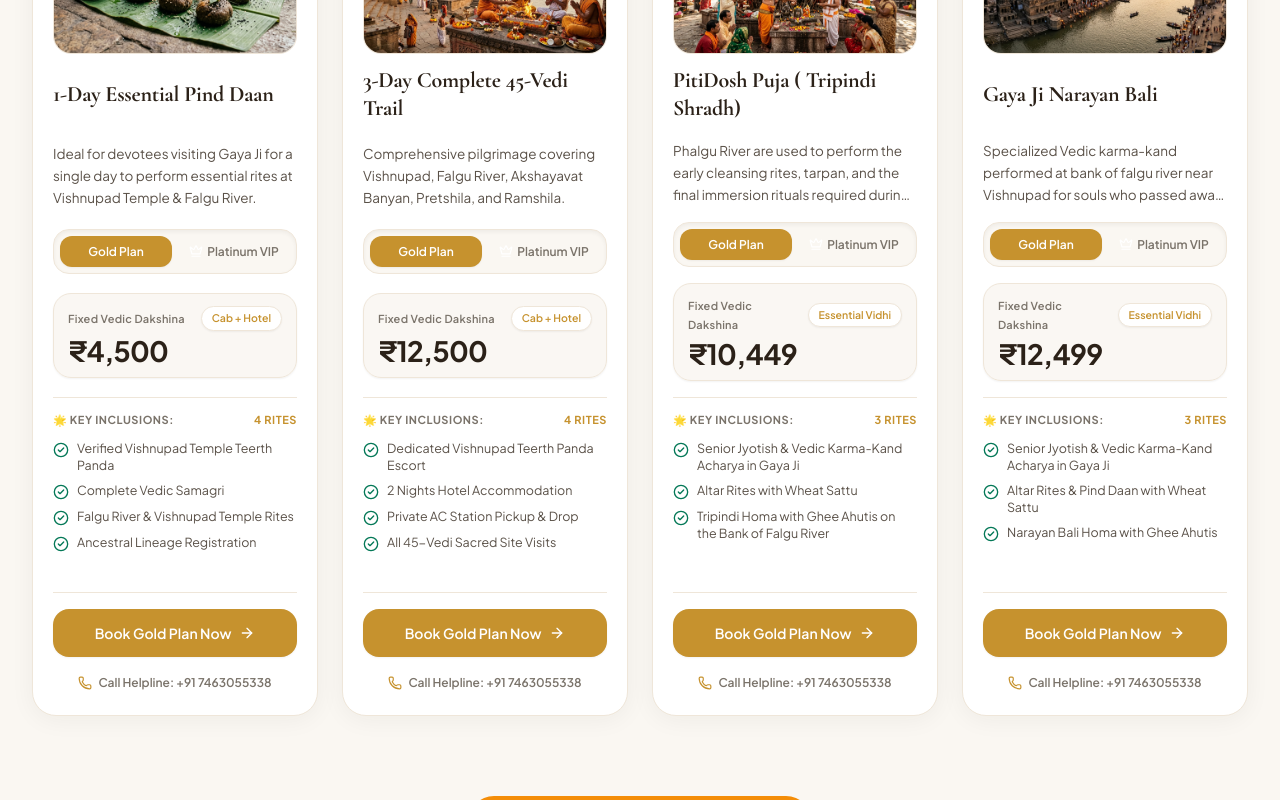
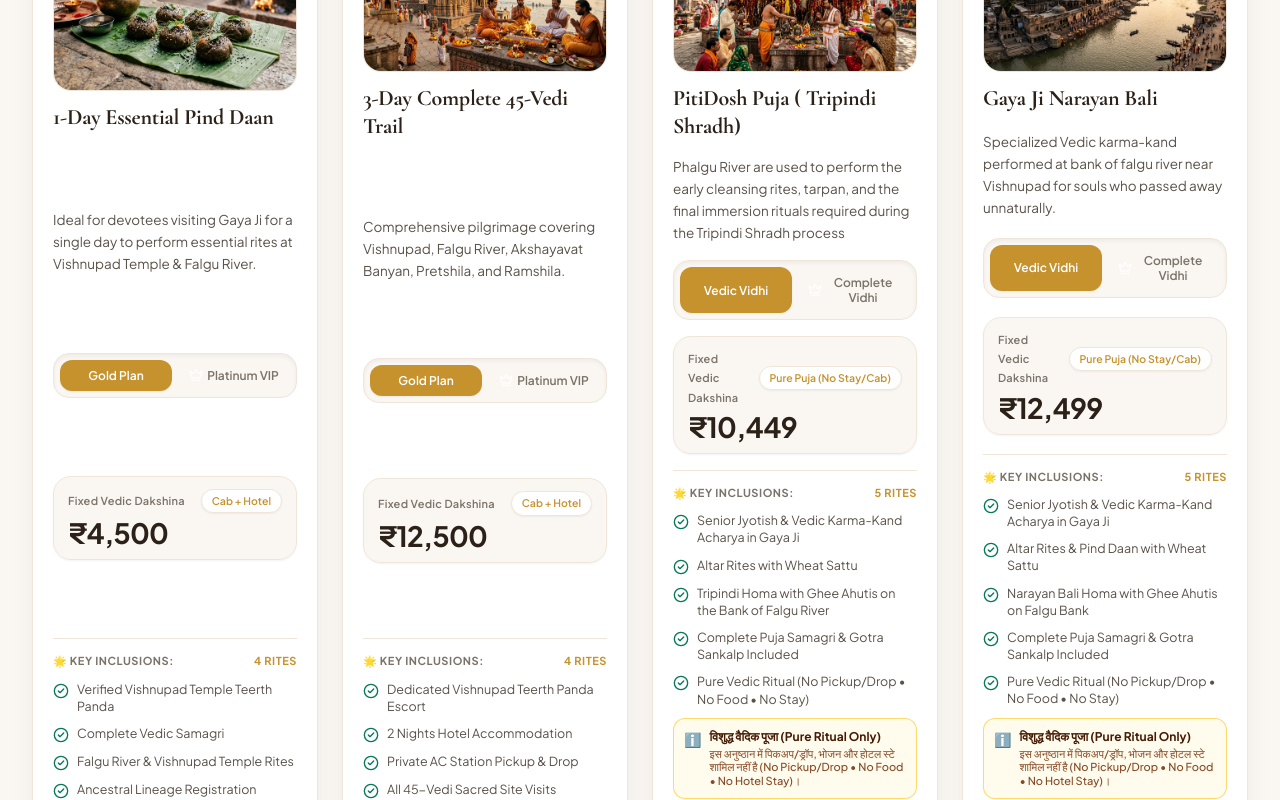
Before and after one commit to Sandeepchetna/pinddaan, a Next.js app: page / in a window 1280 px wide. Shown: the part 4480-5280 px from the top of the page. Built offline with nearby package versions, Linux system fonts and the light colour scheme; no server answers; the database is empty.

Commit message:
fix(packages): remove Brahmin Bhoj, clarify no pickup/stay/food for Narayan Bali and Tripindi, and display full text without truncation

```diff
--- a/src/app/admin/actions.ts
+++ b/src/app/admin/actions.ts
@@ -313,7 +313,7 @@ export async function getPublicBookingData() {
         image: pkg.image || '/images/gaya_vishnupad.jpg',
         vedisCovered: pkg.vedisCovered?.join(', ') || 'Vishnupad, Falgu River, Akshayavat',
         panditType: pkg.panditType || 'Verified 4th-Gen Gaya Teerth Purohit',
-        foodIncluded: pkg.foodIncluded || 'Brahman Bhoj for Vedic Pandits'
+        foodIncluded: pkg.foodIncluded || 'Pure Satvik Meals'
       }));
     }
 
--- a/src/app/blog/[slug]/page.tsx
+++ b/src/app/blog/[slug]/page.tsx
@@ -189,7 +189,7 @@ const DEFAULT_PACKAGES = [
     title: '1-Day Essential Pind Daan',
     priceINR: 4500,
     shortDesc: 'Falgu River, Vishnupad & Akshayavat with verified hereditary panda.',
-    features: ['3 Sacred Vedis', 'Puja Samagri', 'Brahman Bhoj']
+    features: ['3 Sacred Vedis', 'Puja Samagri', 'Gotra Sankalp']
   },
   {
     slug: '3-day-complete-tri-sthali',
@@ -818,7 +818,7 @@ export default async function ArticleDetailPage({ params }: { params: Promise<{
                     </li>
                     <li className="flex items-center gap-1.5">
                       <CheckCircle2 className="w-3 h-3 text-emerald-600 shrink-0" />
-                      <span>Brahman Bhoj Included</span>
+                      <span>Gotra Sankalp & Dakshina</span>
                     </li>
                   </ul>
                 </div>
--- a/src/app/packages/page.tsx
+++ b/src/app/packages/page.tsx
@@ -75,8 +75,8 @@ export default async function PackagesPage() {
         badge: 'MOST POPULAR',
         image: '/images/akshay_vat.jpg',
         shortDesc: 'Phalgu River are used to perform the early cleansing rites, tarpan, and the final immersion rituals required during the Tripindi Shradh process',
-        inclusions: 'Senior Jyotish & Vedic Karma-Kand Acharya in Gaya Ji\nAltar Rites with Wheat Sattu\nTripindi Homa with Ghee Ahutis on the Bank of Falgu River',
-        goldInclusions: 'Senior Jyotish & Vedic Karma-Kand Acharya in Gaya Ji\nAltar Rites with Wheat Sattu\nTripindi Homa with Ghee Ahutis on the Bank of Falgu River'
+        inclusions: 'Senior Jyotish & Vedic Karma-Kand Acharya in Gaya Ji\nAltar Rites with Wheat Sattu\nTripindi Homa with Ghee Ahutis on the Bank of Falgu River\nComplete Puja Samagri & Gotra Sankalp Included\nPure Vedic Ritual (No Pickup/Drop • No Food • No Stay)',
+        goldInclusions: 'Senior Jyotish & Vedic Karma-Kand Acharya in Gaya Ji\nAltar Rites with Wheat Sattu\nTripindi Homa with Ghee Ahutis on the Bank of Falgu River\nComplete Puja Samagri & Gotra Sankalp Included\nPure Vedic Ritual (No Pickup/Drop • No Food • No Stay)'
       },
       {
         id: 'p-4',
@@ -88,8 +88,8 @@ export default async function PackagesPage() {
         badge: 'SPECIALIZED REMEDY',
         image: '/images/gaya_drone.jpg',
         shortDesc: 'Specialized Vedic karma-kand performed at bank of falgu river near Vishnupad for souls who passed away unnaturally.',
-        inclusions: 'Senior Jyotish & Vedic Karma-Kand Acharya in Gaya Ji\nAltar Rites & Pind Daan with Wheat Sattu\nNarayan Bali Homa with Ghee Ahutis',
-        goldInclusions: 'Senior Jyotish & Vedic Karma-Kand Acharya in Gaya Ji\nAltar Rites & Pind Daan with Wheat Sattu\nNarayan Bali Homa with Ghee Ahutis'
+        inclusions: 'Senior Jyotish & Vedic Karma-Kand Acharya in Gaya Ji\nAltar Rites & Pind Daan with Wheat Sattu\nNarayan Bali Homa with Ghee Ahutis on Falgu Bank\nComplete Puja Samagri & Gotra Sankalp Included\nPure Vedic Ritual (No Pickup/Drop • No Food • No Stay)',
+        goldInclusions: 'Senior Jyotish & Vedic Karma-Kand Acharya in Gaya Ji\nAltar Rites & Pind Daan with Wheat Sattu\nNarayan Bali Homa with Ghee Ahutis on Falgu Bank\nComplete Puja Samagri & Gotra Sankalp Included\nPure Vedic Ritual (No Pickup/Drop • No Food • No Stay)'
       }
     ];
   }
--- a/src/app/pre-booking/page.tsx
+++ b/src/app/pre-booking/page.tsx
@@ -100,7 +100,7 @@ If the user specifies father/mother/navami/ekadashi/amavasya or an English date,
       badge: 'MOST POPULAR',
       shortDesc: 'Ideal for devotees visiting Gaya Ji for a single day to perform essential rites at Vishnupad Temple & Falgu River.',
       image: '/images/gaya_vishnupad.jpg',
-      inclusions: 'Verified Vishnupad Temple Teerth Panda\nComplete Vedic Samagri (Pind, Barley, Sesame, Milk, Honey)\nFalgu River & Vishnupad Temple Rites\nAkshayavat Thread Ceremony & Lineage Registration\nBrahman Bhoj for Vedic Brahmins',
+      inclusions: 'Verified Vishnupad Temple Teerth Panda\nComplete Vedic Samagri (Pind, Barley, Sesame, Milk, Honey)\nFalgu River & Vishnupad Temple Rites\nAkshayavat Thread Ceremony & Lineage Registration\nGau Seva & Gotra Sankalp Chanting',
       goldInclusions: 'VIP Senior Lineage Teerth Panda Assignment\nPrivate AC Cab Station Pickup & Drop\nComplete Vedic Samagri & Special Bhog Offerings\nFalgu River, Vishnupad Temple & Sita Kund Rites\nAkshayavat Thread Ceremony & Lineage Certificate\nPriority Temple Darshan Access'
     },
     {
@@ -124,8 +124,8 @@ If the user specifies father/mother/navami/ekadashi/amavasya or an English date,
       badge: 'MOST POPULAR',
       image: '/images/akshay_vat.jpg',
       shortDesc: 'Phalgu River are used to perform the early cleansing rites, tarpan, and the final immersion rituals required during the Tripindi Shradh process',
-      inclusions: 'Senior Jyotish & Vedic Karma-Kand Acharya in Gaya Ji\nAltar Rites with Wheat Sattu\nTripindi Homa with Ghee Ahutis on the Bank of Falgu River',
-      goldInclusions: 'Senior Jyotish & Vedic Karma-Kand Acharya in Gaya Ji\nAltar Rites with Wheat Sattu\nTripindi Homa with Ghee Ahutis on the Bank of Falgu River'
+      inclusions: 'Senior Jyotish & Vedic Karma-Kand Acharya in Gaya Ji\nAltar Rites with Wheat Sattu\nTripindi Homa with Ghee Ahutis on the Bank of Falgu River\nComplete Puja Samagri & Gotra Sankalp Included\nPure Vedic Ritual (No Pickup/Drop • No Food • No Stay)',
+      goldInclusions: 'Senior Jyotish & Vedic Karma-Kand Acharya in Gaya Ji\nAltar Rites with Wheat Sattu\nTripindi Homa with Ghee Ahutis on the Bank of Falgu River\nComplete Puja Samagri & Gotra Sankalp Included\nPure Vedic Ritual (No Pickup/Drop • No Food • No Stay)'
     },
     {
       slug: 'gaya-ji-narayan-bali-',
@@ -136,8 +136,8 @@ If the user specifies father/mother/navami/ekadashi/amavasya or an English date,
       badge: 'SPECIALIZED REMEDY',
       image: '/images/gaya_drone.jpg',
       shortDesc: 'Specialized Vedic karma-kand performed at bank of falgu river near Vishnupad for souls who passed away unnaturally.',
-      inclusions: 'Senior Jyotish & Vedic Karma-Kand Acharya in Gaya Ji\nAltar Rites & Pind Daan with Wheat Sattu\nNarayan Bali Homa with Ghee Ahutis',
-      goldInclusions: 'Senior Jyotish & Vedic Karma-Kand Acharya in Gaya Ji\nAltar Rites & Pind Daan with Wheat Sattu\nNarayan Bali Homa with Ghee Ahutis'
+      inclusions: 'Senior Jyotish & Vedic Karma-Kand Acharya in Gaya Ji\nAltar Rites & Pind Daan with Wheat Sattu\nNarayan Bali Homa with Ghee Ahutis on Falgu Bank\nComplete Puja Samagri & Gotra Sankalp Included\nPure Vedic Ritual (No Pickup/Drop • No Food • No Stay)',
+      goldInclusions: 'Senior Jyotish & Vedic Karma-Kand Acharya in Gaya Ji\nAltar Rites & Pind Daan with Wheat Sattu\nNarayan Bali Homa with Ghee Ahutis on Falgu Bank\nComplete Puja Samagri & Gotra Sankalp Included\nPure Vedic Ritual (No Pickup/Drop • No Food • No Stay)'
     }
   ]);
 
@@ -611,13 +611,41 @@ Dhanyawad! 🙏`;
                 }`}>
                   <div className="space-y-1">
                     <div className="inline-flex items-center gap-1.5 px-3 py-0.5 rounded-full text-[10px] font-extrabold uppercase tracking-wider text-[#6f1d14] bg-white border border-amber-300">
-                      {isPlatinum ? <Crown className="w-3 h-3 text-amber-500" /> : <Award className="w-3 h-3 text-[#F48D08]" />}
-                      <span>{isPlatinum ? 'PLATINUM VIP RITUAL PLAN' : 'GOLD STANDARD RITUAL PLAN'}</span>
+                      {(() => {
+                        const s = ((activePackage?.slug || '') + ' ' + (activePackage?.title || '')).toLowerCase();
+                        const isNarayanOrTripindi = s.includes('narayan') || s.includes('tripindi') || s.includes('pitidosh') || s.includes('pitri');
+                        if (isNarayanOrTripindi) {
+                          return (
+                            <>
+                              <Sparkles className="w-3 h-3 text-[#C6922E]" />
+                              <span>VEDIC REMEDIAL RITUAL (विशुद्ध वैदिक अनुष्ठान)</span>
+                            </>
+                          );
+                        }
+                        return isPlatinum ? (
+                          <>
+                            <Crown className="w-3 h-3 text-amber-500" />
+                            <span>PLATINUM VIP RITUAL PLAN</span>
+                          </>
+                        ) : (
+                          <>
+                            <Award className="w-3 h-3 text-[#F48D08]" />
+                            <span>GOLD STANDARD RITUAL PLAN</span>
+                          </>
+                        );
+                      })()}
                     </div>
                     <p className="text-xs text-gray-600 font-medium">
-                      {isPlatinum
-                        ? 'एसी कैब पिकअप, 3-स्टार होटल स्टे, वरिष्ठ तीर्थ पंडा व ब्राह्मण भोज शामिल।'
-                        : 'विष्णुपद मंदिर व फल्गु नदी तट पर प्रामाणिक वैदिक पिंडदान सामग्री व पंडा दक्षिणा शामिल।'}
+                      {(() => {
+                        const s = ((activePackage?.slug || '') + ' ' + (activePackage?.title || '')).toLowerCase();
+                        const isNarayanOrTripindi = s.includes('narayan') || s.includes('tripindi') || s.includes('pitidosh') || s.includes('pitri');
+                        if (isNarayanOrTripindi) {
+                          return 'वरिष्ठ वैदिक कर्म-काण्ड आचार्य, संपूर्ण पूजा सामग्री, गोत्र संकल्प व फल्गु तट पर वैदिक हवन शामिल (नो पिकअप/ड्रॉप, नो भोजन, नो होटल स्टे)।';
+                        }
+                        return isPlatinum
+                          ? 'एसी कैब पिकअप, होटल स्टे, वरिष्ठ तीर्थ पंडा व संपूर्ण प्रामाणिक सामग्री शामिल।'
+                          : 'विष्णुपद मंदिर व फल्गु नदी तट पर प्रामाणिक वैदिक पिंडदान सामग्री व पंडा दक्षिणा शामिल।';
+                      })()}
                     </p>
                   </div>
 
--- a/src/components/common/GlobalSearchModal.tsx
+++ b/src/components/common/GlobalSearchModal.tsx
@@ -62,7 +62,7 @@ export default function GlobalSearchModal({ isOpen, onClose }: GlobalSearchModal
     const samplePackages = [
       { slug: '1-day-essential-pind-daan', title: '1-Day Essential Pind Daan (₹4,500)', desc: 'Falgu River, Vishnupad Sanctum, & Akshayavat with verified Purohit & all samagri.' },
       { slug: '3-day-complete-tri-sthali', title: '3-Day Complete Tri-Sthali (₹12,500)', desc: 'All 45 Sacred Vedis, AC transport, hotel coordination, and lineage bahi-khata.' },
-      { slug: '1-day-express-pind-daan', title: '1-Day Express VIP Pind Daan (₹7,500)', desc: 'Priority temple darshan, express panda escort, and pure satvik bhoj.' },
+      { slug: '1-day-express-pind-daan', title: '1-Day Express VIP Pind Daan (₹7,500)', desc: 'Priority temple darshan, express panda escort, and complete Vedic samagri.' },
       { slug: 'nri-remote-live-stream', title: 'NRI Remote Live Stream Pind Daan (₹8,500)', desc: 'Live 4K Zoom stream with personalized Gotra sankalp and worldwide prasadam shipping.' }
     ];
 
--- a/src/components/packages/PackageCard.tsx
+++ b/src/components/packages/PackageCard.tsx
@@ -32,12 +32,17 @@ export default function PackageCard({ pkg, defaultTier = 'GOLD' }: PackageCardPr
   }, [defaultTier]);
 
   const isPlatinum = tier === 'PLATINUM';
+  const isNarayanOrTripindi = (() => {
+    const s = ((pkg.slug || '') + ' ' + (pkg.title || '')).toLowerCase();
+    return s.includes('narayan') || s.includes('tripindi') || s.includes('pitidosh') || s.includes('pitri');
+  })();
   const price = isPlatinum && pkg.goldPriceINR ? pkg.goldPriceINR : pkg.priceINR;
   const inclusionsText = isPlatinum && pkg.goldInclusions ? pkg.goldInclusions : pkg.inclusions;
   const inclusionsList = inclusionsText ? inclusionsText.split('\n').filter(Boolean) : [];
 
   // Accurate, concise badge beside price
   const getPriceBadge = () => {
+    if (isNarayanOrTripindi) return 'Pure Puja (No Stay/Cab)';
     const s = ((pkg.slug || '') + ' ' + (pkg.title || '')).toLowerCase();
     const is3Day = s.includes('3-day') || s.includes('3 day');
     const is1Day = s.includes('1-day') || s.includes('1 day');
@@ -77,14 +82,14 @@ export default function PackageCard({ pkg, defaultTier = 'GOLD' }: PackageCardPr
       <div className="flex items-center justify-between gap-3 pb-3 border-b border-[#EFE6D9]/70">
         <span
           title={pkg.badge || badgeLabel}
-          className="text-[10.5px] uppercase font-body font-bold px-3 py-1 rounded-full tracking-wider truncate max-w-[180px] sm:max-w-[200px] select-none bg-[#FAF7F2] text-[#C6922E] border border-[#EFE6D9]"
+          className="text-[10.5px] uppercase font-body font-bold px-3 py-1 rounded-full tracking-wider select-none bg-[#FAF7F2] text-[#C6922E] border border-[#EFE6D9]"
         >
           {badgeLabel}
         </span>
 
         <span className="text-[11px] font-body font-semibold text-[#7A736A] flex items-center gap-1 shrink-0">
           <Clock className="w-3.5 h-3.5 text-[#C6922E]" />
-          <span className="truncate max-w-[120px]">{pkg.duration}</span>
+          <span>{pkg.duration}</span>
         </span>
       </div>
 
@@ -108,16 +113,16 @@ export default function PackageCard({ pkg, defaultTier = 'GOLD' }: PackageCardPr
       {/* 3. Structured Content Body */}
       <div className="space-y-4 flex-1 flex flex-col justify-between">
 
-        {/* Title (Consistent 2-line min-height) */}
-        <div className="min-h-[52px] sm:min-h-[58px] flex items-center">
-          <h3 className="text-xl sm:text-[22px] font-display font-bold text-[#2B2118] group-hover:text-[#C6922E] transition-colors leading-[1.25] line-clamp-2">
+        {/* Title (Full Text, No Clamping) */}
+        <div className="flex items-center">
+          <h3 className="text-xl sm:text-[22px] font-display font-bold text-[#2B2118] group-hover:text-[#C6922E] transition-colors leading-[1.28]">
             {pkg.title}
           </h3>
         </div>
 
-        {/* Short Description (Consistent 3-line min-height) */}
-        <div className="min-h-[60px] sm:min-h-[66px] flex items-start">
-          <p className="text-[13px] sm:text-[13.5px] font-body text-[#5A5148] leading-relaxed line-clamp-3">
+        {/* Short Description (Full Text, No Clamping) */}
+        <div className="flex items-start">
+          <p className="text-[13px] sm:text-[13.5px] font-body text-[#5A5148] leading-relaxed">
             {pkg.shortDesc}
           </p>
         </div>
@@ -133,7 +138,7 @@ export default function PackageCard({ pkg, defaultTier = 'GOLD' }: PackageCardPr
                 : 'text-[#7A736A] hover:text-[#2B2118] hover:bg-white/60'
             }`}
           >
-            <span>Gold Plan</span>
+            <span>{isNarayanOrTripindi ? 'Vedic Vidhi' : 'Gold Plan'}</span>
           </button>
 
           <button
@@ -146,7 +151,7 @@ export default function PackageCard({ pkg, defaultTier = 'GOLD' }: PackageCardPr
             }`}
           >
             <Crown className="w-3.5 h-3.5 text-white shrink-0" />
-            <span>Platinum VIP</span>
+            <span>{isNarayanOrTripindi ? 'Complete Vidhi' : 'Platinum VIP'}</span>
           </button>
         </div>
 
@@ -165,21 +170,34 @@ export default function PackageCard({ pkg, defaultTier = 'GOLD' }: PackageCardPr
           </div>
         </div>
 
-        {/* 5. Inclusions List (Even Height & Clear Checkmarks) */}
+        {/* 5. Inclusions List (Full Text, No Clamping) */}
         <div className="space-y-2.5 pt-3 border-t border-[#EFE6D9]">
           <div className="flex items-center justify-between text-[11px] font-body font-bold text-[#7A736A] uppercase tracking-wider">
             <span>{isPlatinum ? '💎 Platinum Inclusions:' : '🌟 Key Inclusions:'}</span>
             <span className="text-[#C6922E]">{inclusionsList.length} Rites</span>
           </div>
 
-          <ul className="space-y-2 text-[12.5px] font-body text-[#5A5148] min-h-[140px]">
-            {inclusionsList.slice(0, 4).map((inc: string, idx: number) => (
+          <ul className="space-y-2.5 text-[12.5px] font-body text-[#5A5148]">
+            {inclusionsList.map((inc: string, idx: number) => (
               <li key={idx} className="flex items-start gap-2">
                 <CheckCircle2 className={`w-4 h-4 shrink-0 mt-0.5 ${isPlatinum ? 'text-[#C6922E]' : 'text-emerald-700'}`} />
-                <span className="leading-snug line-clamp-2">{inc}</span>
+                <span className="leading-snug">{inc}</span>
               </li>
             ))}
           </ul>
+
+          {/* Explicit Notice for Narayan Bali & Tripindi (No Pickup/Drop, No Food, No Stay) */}
+          {isNarayanOrTripindi && (
+            <div className="text-xs text-amber-900 bg-amber-50/90 border border-amber-300/80 rounded-xl p-2.5 font-medium flex items-start gap-2 mt-3 shadow-xs">
+              <span className="text-[#C6922E] font-bold text-sm shrink-0">ℹ️</span>
+              <div className="space-y-0.5">
+                <div className="font-bold text-amber-950">विशुद्ध वैदिक पूजा (Pure Ritual Only)</div>
+                <div className="text-[11px] text-amber-900/90 leading-tight">
+                  इस अनुष्ठान में पिकअप/ड्रॉप, भोजन और होटल स्टे शामिल नहीं है (No Pickup/Drop • No Food • No Hotel Stay)।
+                </div>
+              </div>
+            </div>
+          )}
         </div>
 
       </div>
--- a/src/data/cityDatabase.ts
+++ b/src/data/cityDatabase.ts
@@ -362,7 +362,7 @@ export const CITY_DATABASE: Record<string, CityInfo> = {
     trainRoute: 'Sanghamitra Express (12295) and Anga Express connecting KSR Bengaluru (SBC) / Yesvantpur (YPR) directly to Gaya Junction.',
     travelTime: 'Flight: 2.5 hrs | Train: 34 hrs',
     popularRitual: '3-Day Complete Tri-Sthali & Gaya-Kashi Pilgrimage',
-    customNotes: 'Kannada and South Indian devotees observe sacred Bodhayana and Apastamba sutra traditions. Verified South Indian culinary arrangements (Brahmin Bhojan) provided.',
+    customNotes: 'Kannada and South Indian devotees observe sacred Bodhayana and Apastamba sutra traditions. Verified pure satvik culinary arrangements provided.',
     stationTips: 'Our driver meets you at Patna Airport or Gaya Jn with a personalized name placard and bottled mineral water.',
     nriSupport: false
   },
@@ -388,7 +388,7 @@ export const CITY_DATABASE: Record<string, CityInfo> = {
     trainRoute: 'Ganga Kaveri Express (12669) and Sanghamitra Express connecting Chennai Central (MAS) to Gaya corridor.',
     travelTime: 'Flight: 2.5 hrs | Train: 33 hrs',
     popularRitual: '3-Day Complete Tri-Sthali Pilgrimage',
-    customNotes: 'Tamil Vadama, Brahacharanam, and Vaishnava Iyengar/Iyer traditions observed with strict Madi protocol and authentic Brahmin bhojan.',
+    customNotes: 'Tamil Vadama, Brahacharanam, and Vaishnava Iyengar/Iyer traditions observed with strict Madi protocol and authentic satvik food arrangements.',
     stationTips: 'South Indian satvik meal protocol observed throughout the stay.',
     nriSupport: false
   },
--- a/src/data/sacredVedisData.ts
+++ b/src/data/sacredVedisData.ts
@@ -425,7 +425,7 @@ export const SACRED_VEDIS_MASTER: SacredVedi[] = [
     tagline: 'The Eternal Tree Blessed by Mother Sita for 21 Generations of Moksha',
     category: 'Akshayavat & Shakti',
     location: 'Akshayavat Complex, 1.5 km South of Vishnupad Temple',
-    description: 'The celebrated undying banyan tree that stood as the truthful witness when Mata Sita offered sand pinds for King Dasharatha. Blessed with immortality, performing the final Pind Daan, Tarpana, and Brahman Bhojan under its sprawling canopy bestows Akshaya (inexhaustible) peace upon 21 ancestral generations.',
+    description: 'The celebrated undying banyan tree that stood as the truthful witness when Mata Sita offered sand pinds for King Dasharatha. Blessed with immortality, performing the final Pind Daan, Tarpana, and ancestral Suphal blessings under its sprawling canopy bestows Akshaya (inexhaustible) peace upon 21 ancestral generations.',
     history: 'Padma Purana, Skanda Purana & Vayu Purana declare: "Pindam dattva vate chaiva pitrunam akshayam bhavet" — whatever is offered under Akshayavat never diminishes through cosmic dissolutions.',
     timings: '5:30 AM - 7:30 PM',
     visitorInfo: 'Surrounded by large marble pavilions where Gayawal Pandas grant the final Suphal (आशीर्वाद) certificate.',
```
Also changed, not shown: src/app/page.tsx (+4 -4 lines), src/data/mockData.ts (+10 -12 lines), src/data/translations.ts (+6 -6 lines), 1 other file (tests, documents, lock files or other folders).
